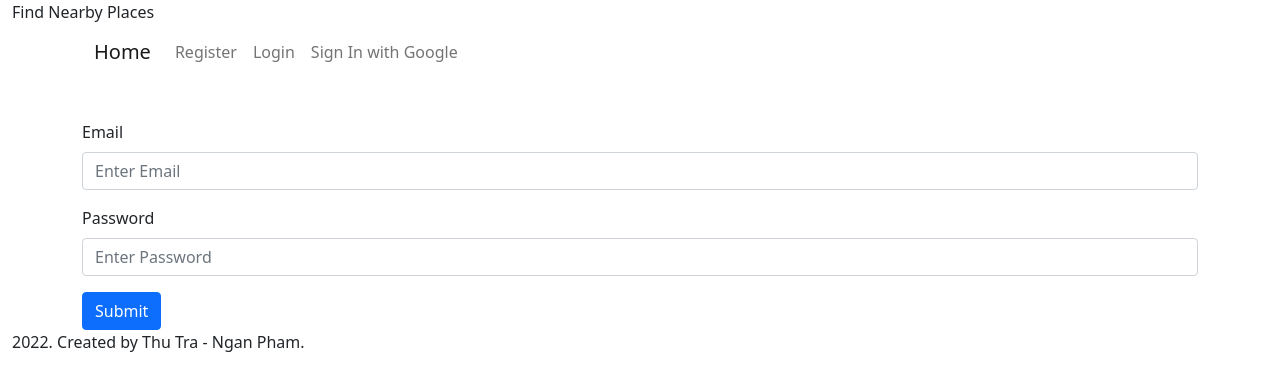
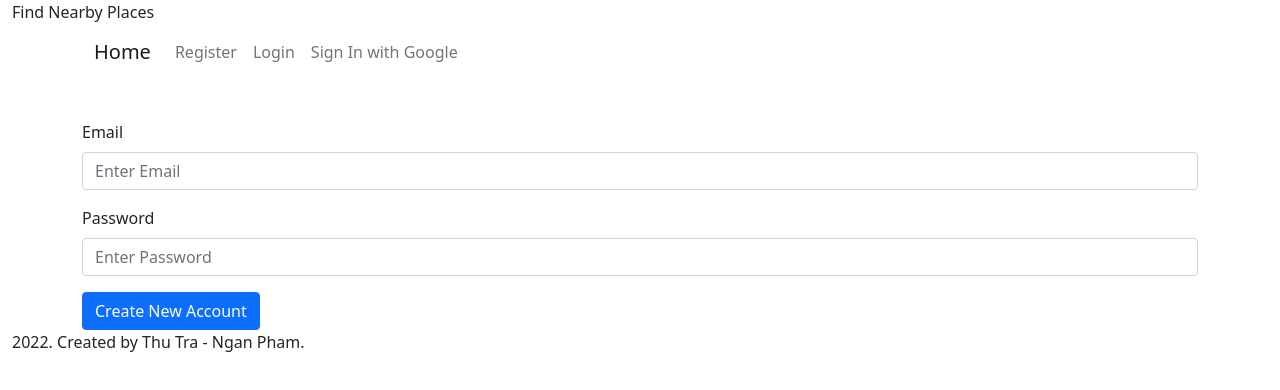
Before and after one commit to nganph5/findnearbyplaces-api, a React (Create React App) app: page /#/register in a window 1280 px wide. Before the commit this address led to /#/login. Shown: the top 390 px of the page. Built offline with nearby package versions, Linux system fonts and the light colour scheme; the HTML template or start-up script is replaced by a standard one.

Commit message:
add login, logout, authentication

```diff
--- a/src/App.js
+++ b/src/App.js
@@ -41,8 +41,6 @@ function App() {
         <Routes>
           <Route exact path="/register" element={<Register />}></Route>
 
-          <Route path='/login/:from' element={<Login customerLoggedIn={customerLoggedInHandler} />}></Route>
-
           <Route path='/login' element={<Login customerLoggedIn={customerLoggedInHandler} />}></Route>
 
           <Route path='/google/:username' element={<FederatedLogin provider="google" customerLoggedIn={customerLoggedInHandler} />}></Route>
--- a/src/communication/APIAccess.js
+++ b/src/communication/APIAccess.js
@@ -4,6 +4,20 @@ let backendAddress = congifuration.backendAddress;
 let APIAccess = {
   addCustomer: (email, password) => {
     return fetch(`${backendAddress}/customer`, {
+      method: 'Post',
+      headers: {
+          'Content-Type': 'application/json'
+      },
+      body: JSON.stringify({email, password})
+    })
+    .then(x => x.json())
+    .then(x => {
+        return x;
+    });
+  },
+
+  login: (email, password) => {
+    return fetch(`${backendAddress}/login`, {
       method: 'Post',
       headers: {
           'Content-Type': 'application/json'
--- a/src/components/FederatedLogin.js
+++ b/src/components/FederatedLogin.js
@@ -5,14 +5,14 @@ import APIAccess from '../communication/APIAccess';
 
 
 let FederatedLogin = (props) => {
-    const { username, name } = useParams();
+    const { username } = useParams();
     const navigate = useNavigate();
 
     useEffect(() => {
       APIAccess.isLoggedIn()
       .then(x => {
-        console.log(x);
           if(x.done) {
+            console.log(username);
              props.customerLoggedIn(username);
              navigate('/');
           } else {
@@ -20,7 +20,7 @@ let FederatedLogin = (props) => {
              navigate('/');
           }
       })
-    }, []);
+    });
 
     return (
       <>
--- a/src/components/Login.js
+++ b/src/components/Login.js
@@ -2,14 +2,13 @@ import Form from "react-bootstrap/Form";
 import Button from "react-bootstrap/Button";
 import { Container } from "react-bootstrap";
 import { useState } from 'react';
-import { useNavigate, useParams } from 'react-router-dom';
+import { useNavigate } from 'react-router-dom';
 import APIAccess from '../communication/APIAccess';
 
 
 function Login(props) {
   const [password, setPass] = useState('');
   const [email, setEmail] = useState('');
-  const { from } = useParams();
   const navigate = useNavigate();
 
   let onEmailChanged = (e) => {
@@ -26,11 +25,7 @@ function Login(props) {
     .then(x => {
         if(x.done) {
             props.customerLoggedIn(email);
-            if(from) {
-               navigate('/quiz/' + from);
-            } else {
-                navigate('/');
-            }
+            navigate('/');
         } else {
             alert('The credentials are not valid!');
         }
@@ -53,7 +48,7 @@ function Login(props) {
             <Form.Label>Password</Form.Label>
             <Form.Control type="password" placeholder="Enter Password" value={password} onChange={onPassChanged}/>
           </Form.Group>
-          <Button type="submit">Submit</Button>
+          <Button type="submit">Log In</Button>
       </Form>
     </Container>
   );
--- a/src/components/Register.js
+++ b/src/components/Register.js
@@ -23,6 +23,7 @@ function Register() {
       APIAccess.addCustomer(email, passwd)
       .then(x => {
         if (x.done){
+          alert("Registration succeeded. Welcome!");
           navigate("/login");
         }else{
           alert(x.message);
@@ -45,7 +46,7 @@ function Register() {
               <Form.Label>Password</Form.Label>
               <Form.Control type="password" placeholder="Enter Password" value={passwd} onChange={onPassChanged}/>
             </Form.Group>
-            <Button type="submit">Submit</Button>
+            <Button type="submit">Create New Account</Button>
         </Form>
       </Container>
     );
```
